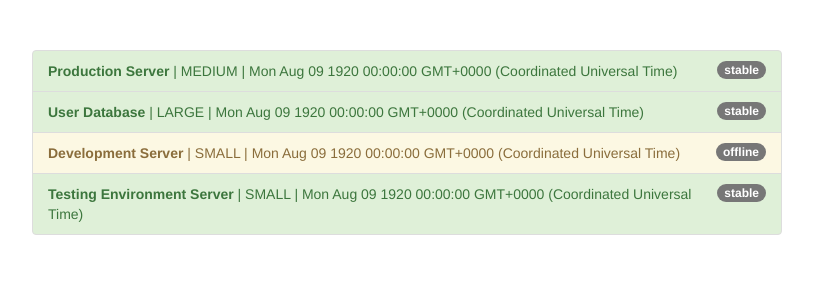
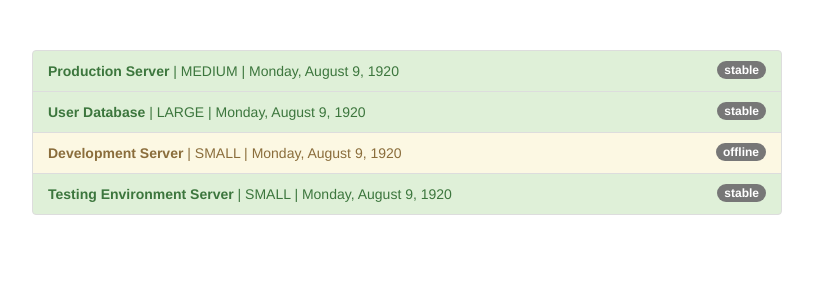
Before and after one commit to anoopsingh1996/Angular_6_Learning, an Angular app in the folder AngularJs6_topic_wise_project/pipes/: page / in a window 1280 px wide. Shown: the top 300 px of the page, without its empty margins (233-1046 px from the left). Built offline with nearby package versions, Linux system fonts and the light colour scheme.

Commit message:
add date pipe

```diff
--- a/AngularJs6_topic_wise_project/pipes/src/app/app.component.html
+++ b/AngularJs6_topic_wise_project/pipes/src/app/app.component.html
@@ -12,7 +12,7 @@
           </span>
           <strong>{{ server.name }}</strong> |
           {{ server.instanceType | uppercase }} |
-          {{ server.started }}
+          {{ server.started | date:'fullDate' }}
         </li>
       </ul>
     </div>
```
